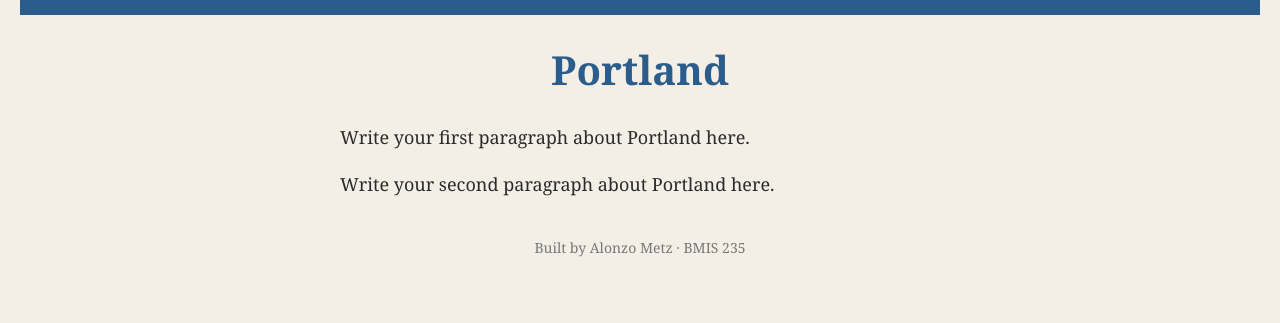
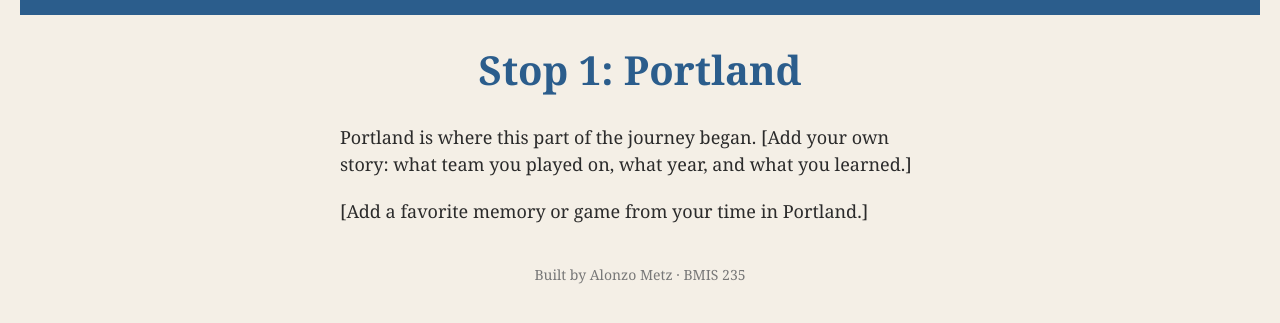
Before and after one commit to alonzometz/bmis235-html-3, a plain HTML site: page portland.html in a window 1280 px wide. Shown: the part 71-394 px from the top of the page. Drawn offline with Linux system fonts and the light colour scheme.

Commit message:
Modify title and content for Portland section
Updated the title and added content about Portland.

```diff
--- a/portland.html
+++ b/portland.html
@@ -8,7 +8,7 @@
 <head>
 <meta charset="utf-8">
 <meta name="author" content="Alonzo Metz">
-<title>Portland</title>
+<title>Portland | Zo's Basketball Journey</title>
 
 <!-- this one line connects the page to the stylesheet -->
 <link rel="stylesheet" href="styles.css">
@@ -22,9 +22,9 @@
     <a href="spokane.html"><img src="img/spokane.png" alt="Spokane"></a>
 </nav>
 
-<h1>Portland</h1>
-<p>Write your first paragraph about Portland here.</p>
-<p>Write your second paragraph about Portland here.</p>
+<h1>Stop 1: Portland</h1>
+<p>Portland is where this part of the journey began. [Add your own story: what team you played on, what year, and what you learned.]</p>
+<p>[Add a favorite memory or game from your time in Portland.]</p>
 
 <footer>Built by Alonzo Metz &middot; BMIS 235</footer>
 
```
